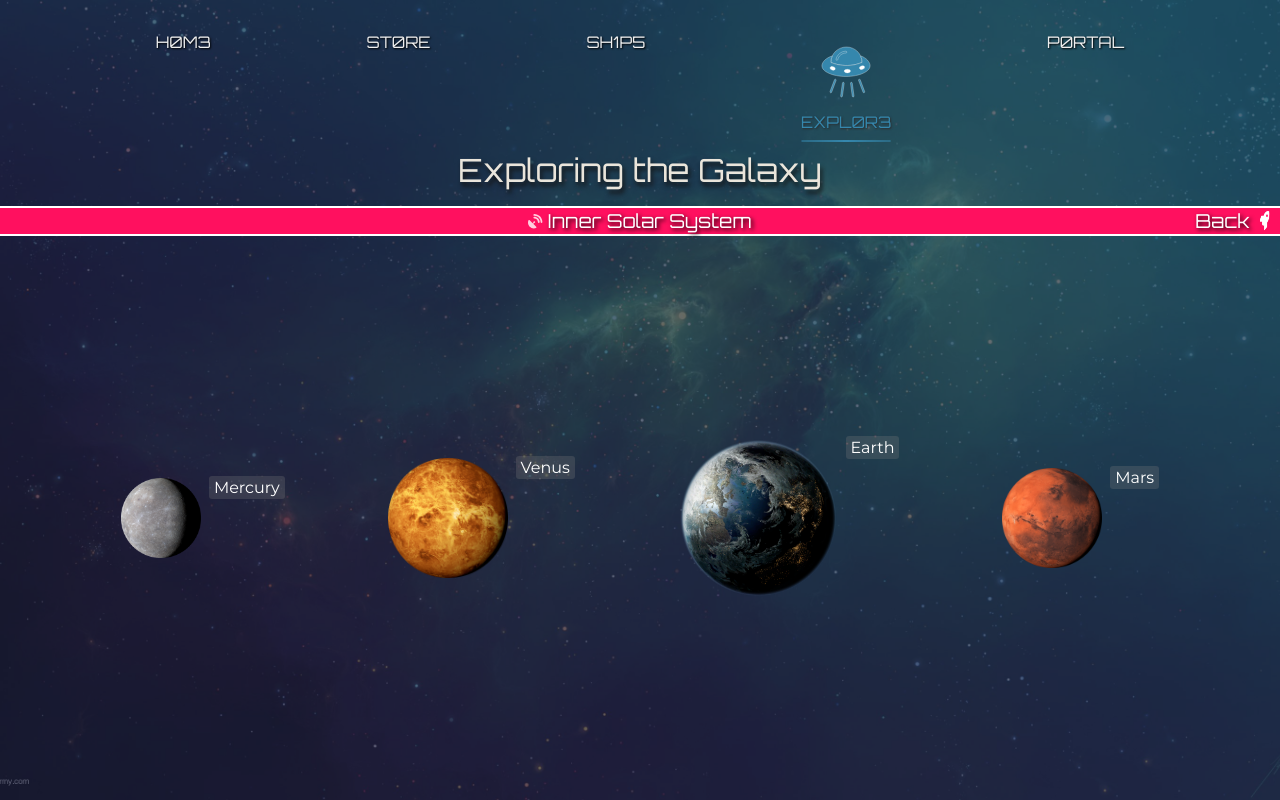
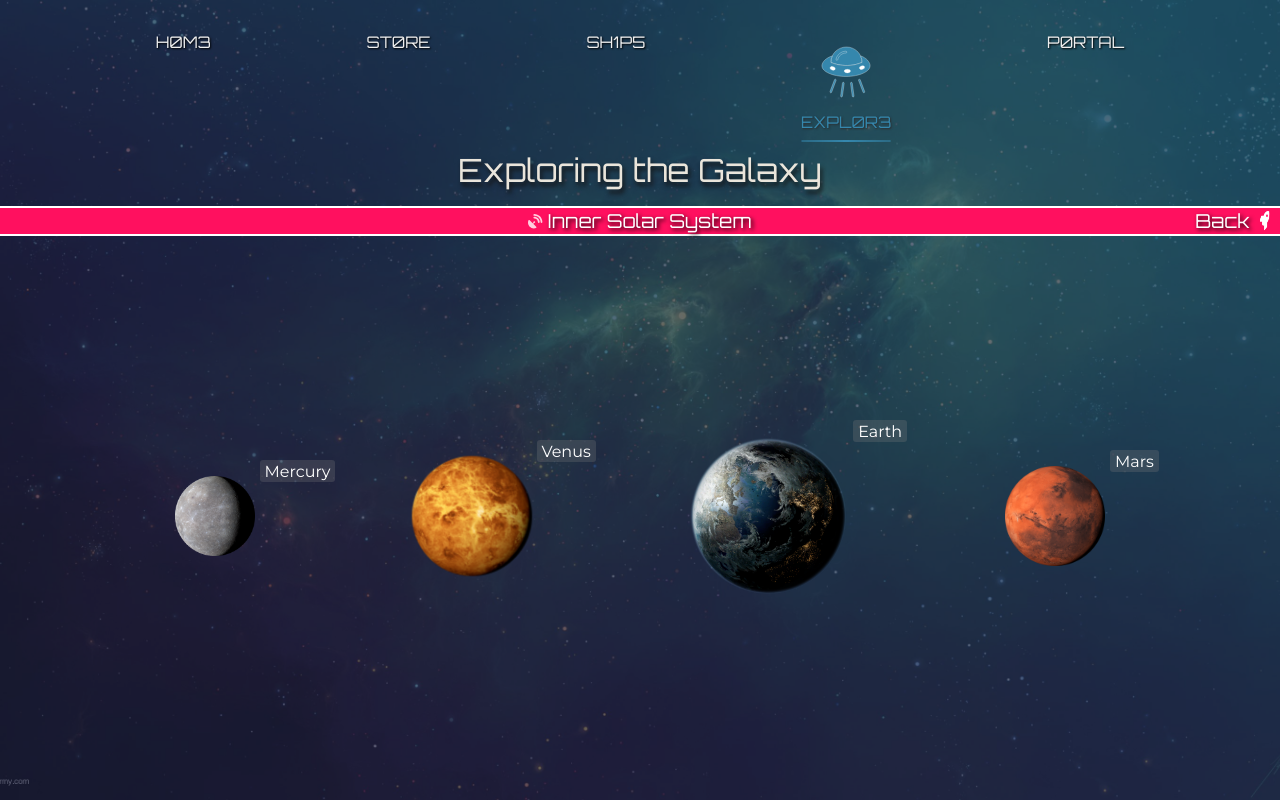
Before and after one commit to thegroosalugg/Andromeda, a React (Vite) app: page /explore in a window 1280 px wide. Both pictures are taken after a click on the element 409 px from the left and 504 px from the top of the page. Built offline with nearby package versions, Linux system fonts and the light colour scheme.

Commit message:
updated label positioning. save progress

```diff
--- a/src/pageContent/explore/Asteroids.module.css
+++ b/src/pageContent/explore/Asteroids.module.css
@@ -4,8 +4,6 @@
   padding: 0.5rem;
   box-sizing: border-box;
   border: 2px solid transparent;
-  position: relative;
-  z-index: 1;
 
   div {
     display: flex;
--- a/src/pageContent/explore/Planets.module.css
+++ b/src/pageContent/explore/Planets.module.css
@@ -6,26 +6,22 @@
 
   > div {
     box-sizing: border-box;
-    display: flex;
-    gap: 0.5rem;
+    position: relative;
 
     img {
       height: fit-content;
     }
 
     p {
+      position: absolute;
+      z-index: 1;
+      top: 0;
       margin: 0;
-      align-self: start;
-      position: relative;
-      z-index: 0;
-
-      span {
-        padding: 0.1rem 0.3rem;
-        border-radius: 3px;
-        text-transform: capitalize;
-        color: #ffffff;
-        background: #80808044;
-      }
+      padding: 0.1rem 0.3rem;
+      border-radius: 3px;
+      text-transform: capitalize;
+      color: #ffffff;
+      background: #80808044;
     }
   }
 }
--- a/src/pageContent/explore/Planets.tsx
+++ b/src/pageContent/explore/Planets.tsx
@@ -40,8 +40,8 @@ export default function Planets({ outer }: { outer?: boolean }) {
 
     return {
              width: size,
-        marginLeft:  isLandscape ? 0 : activeSet ? 50 : align,
-      marginBottom: !isLandscape    || activeSet ?  0 : align,
+        marginLeft:  isLandscape || activeSet ? 0 : align,
+      marginBottom: !isLandscape || activeSet ? 0 : align,
             rotate:  isLandscape ? 0 : rotate,
     };
   };
@@ -86,10 +86,7 @@ export default function Planets({ outer }: { outer?: boolean }) {
                 transition: { type: 'tween', ease: 'linear', duration: 0.5 },
               },
             }}
-            style={{
-                  padding: !isMobile ? '1rem' : '', // will cause animation jitter if on mobile, same with Gap or Margin
-              marginRight: activeSet ? 0 : isMobile ? '-45px' : '-81px',
-            }}
+            style={{ padding: !isMobile ? '1rem' : '' }} // will cause animation jitter if on mobile, same with Gap or Margin
           >
             <motion.img
               src={planet}
@@ -98,24 +95,22 @@ export default function Planets({ outer }: { outer?: boolean }) {
               animate={animate}
               transition={{ duration: 1 }}
             />
-            <p style={{ width: isLandscape ? 'auto' : isMobile ? '45px' : '81px' }}>
             <AnimatePresence>
               {activeSet && (
-                  <motion.span
+                <motion.p
                   style={{ fontSize: isMobile ? '0.5rem' : '1rem' }}
-                    initial={{ scaleX: 0, opacity: 0 }}
+                  initial={{ opacity: 0, x: animate.width - 50 }}
                   animate={{
-                      scaleX: 1,
                     opacity: 1,
+                    x: animate.width + 5,
                     transition: { delay: 1 + i * 0.2, duration: 1, ease: 'easeInOut' },
                   }}
-                    exit={{ scale: 0, opacity: 0 }}
+                  exit={{ opacity: 0, scale: 0, transition: { duration: 0.5 } }}
                 >
                   {name}
-                  </motion.span>
+                </motion.p>
               )}
             </AnimatePresence>
-            </p>
           </motion.div>
         );
       })}
```
Lines whose indentation alone changed are shown as unchanged.
